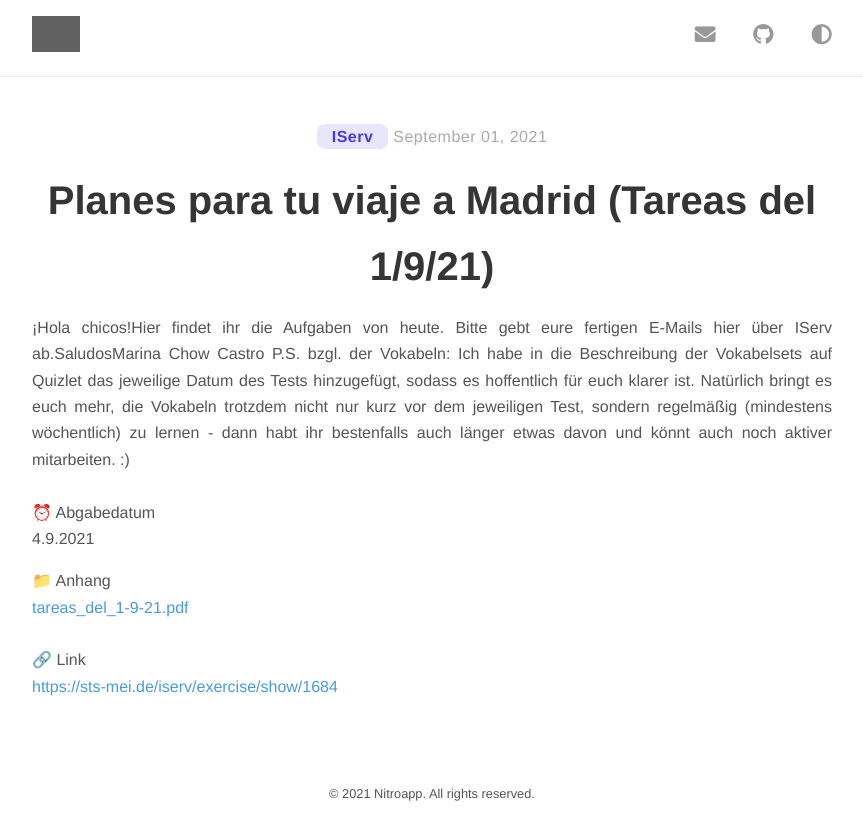
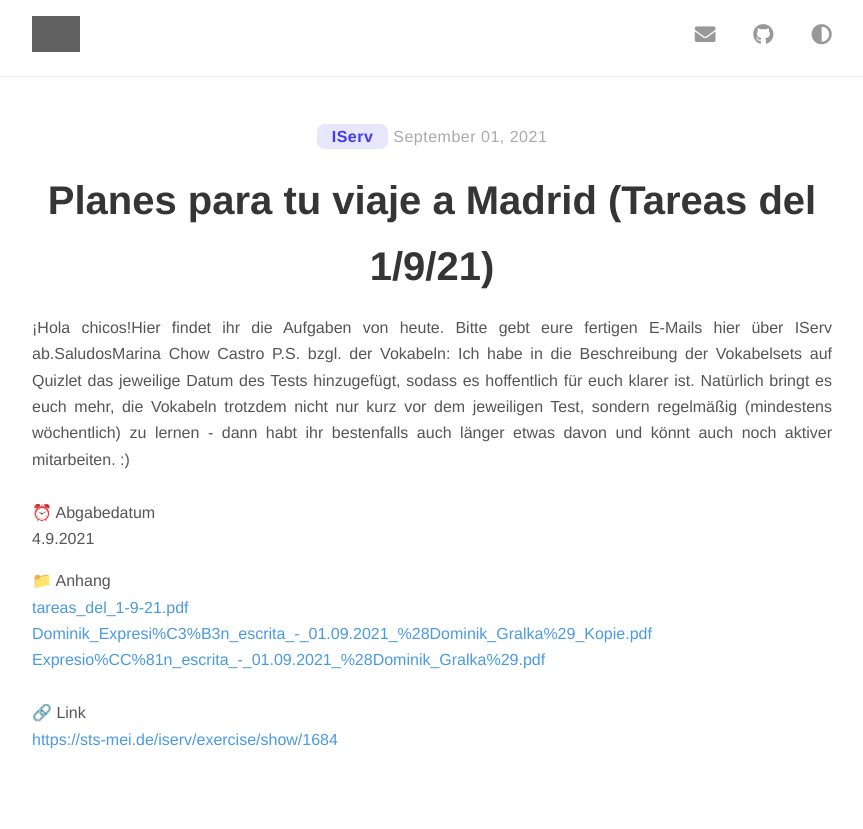
Before and after one commit to cns-nitroapp/blog, a Jekyll site: the page built from _posts/2021-9-1-1684.md, in a window 1280 px wide, cut to the strip 0-829 px from the top of the page. Shown: the whole strip, without its empty margins (208-1071 px from the left). Built offline with Jekyll 4.4.1, drawn with Linux system fonts in a browser that asks for light colours; nearby versions of some CDN libraries; grey boxes are pictures that could not be loaded.

Commit message:
committing files

```diff
--- a/_posts/2021-9-1-1684.md
+++ b/_posts/2021-9-1-1684.md
@@ -5,6 +5,6 @@ author: [IServ]
 start-date: "2021-9-1"
 end-date: "2021-9-4"
 link: "https://sts-mei.de/iserv/exercise/show/1684"
-attachments: "<a target='_blank' href='https://sts-mei.de/iserv/fs/file/exercise-dl/26936/tareas_del_1-9-21.pdf'>tareas_del_1-9-21.pdf</a><br>"
+attachments: "<a target='_blank' href='https://sts-mei.de/iserv/fs/file/exercise-dl/26936/tareas_del_1-9-21.pdf'>tareas_del_1-9-21.pdf</a><br> <a target='_blank' href='https://sts-mei.de/iserv/fs/file/exercise-dl/26971/Dominik_Expresi%C3%B3n%20escrita%20-%2001.09.2021%20%28Dominik%20Gralka%29%20Kopie.pdf'>Dominik_Expresi%C3%B3n_escrita_-_01.09.2021_%28Dominik_Gralka%29_Kopie.pdf</a><br> <a target='_blank' href='https://sts-mei.de/iserv/fs/file/exercise-dl/26964/Expresio%CC%81n%20escrita%20-%2001.09.2021%20%28Dominik%20Gralka%29.pdf'>Expresio%CC%81n_escrita_-_01.09.2021_%28Dominik_Gralka%29.pdf</a><br> "
 ---
 ¡Hola chicos!Hier findet ihr die Aufgaben von heute. Bitte gebt eure fertigen E-Mails hier über IServ ab.SaludosMarina Chow Castro P.S. bzgl. der Vokabeln: Ich habe in die Beschreibung der Vokabelsets auf Quizlet das jeweilige Datum des Tests hinzugefügt, sodass es hoffentlich für euch klarer ist. Natürlich bringt es euch mehr, die Vokabeln trotzdem nicht nur kurz vor dem jeweiligen Test, sondern regelmäßig (mindestens wöchentlich) zu lernen - dann habt ihr bestenfalls auch länger etwas davon und könnt auch noch aktiver mitarbeiten. :)<br><br> ⏰ Abgabedatum <br>4.9.2021
```
